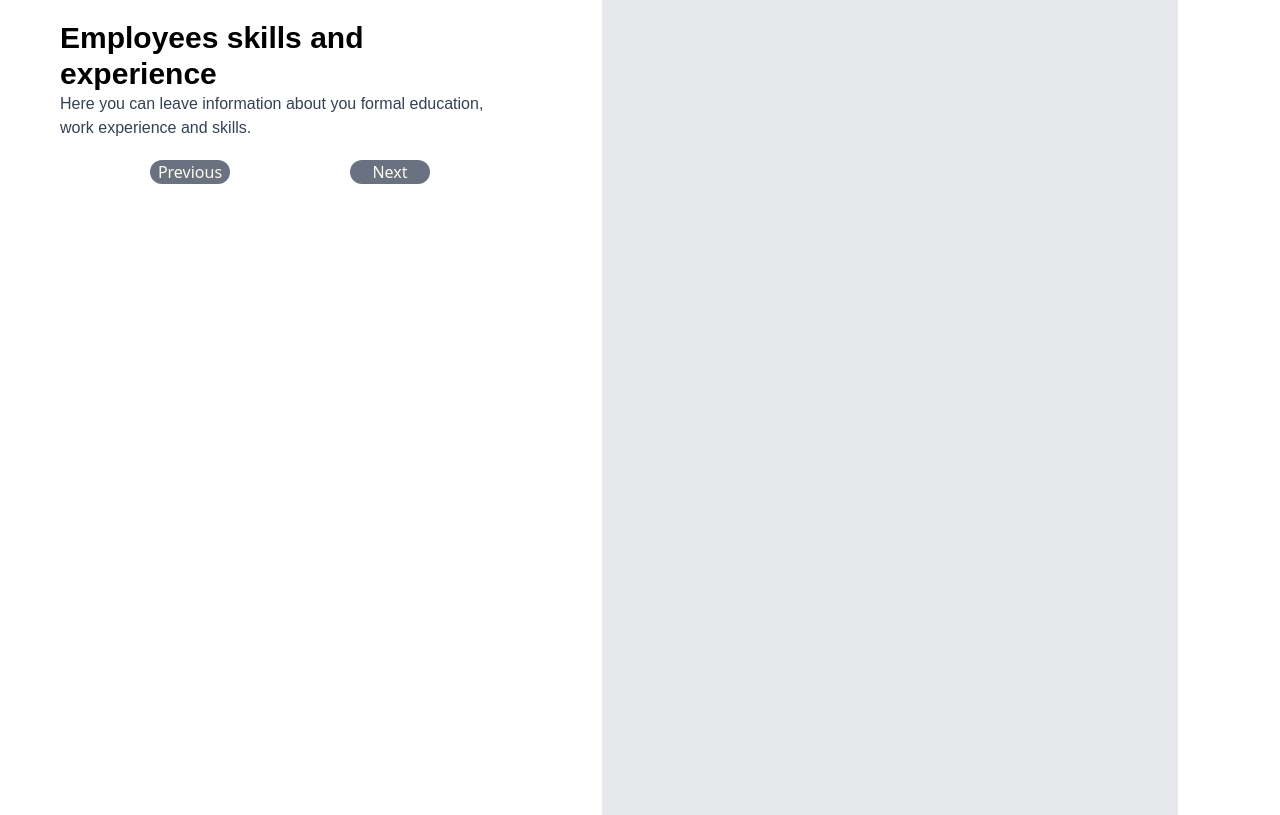
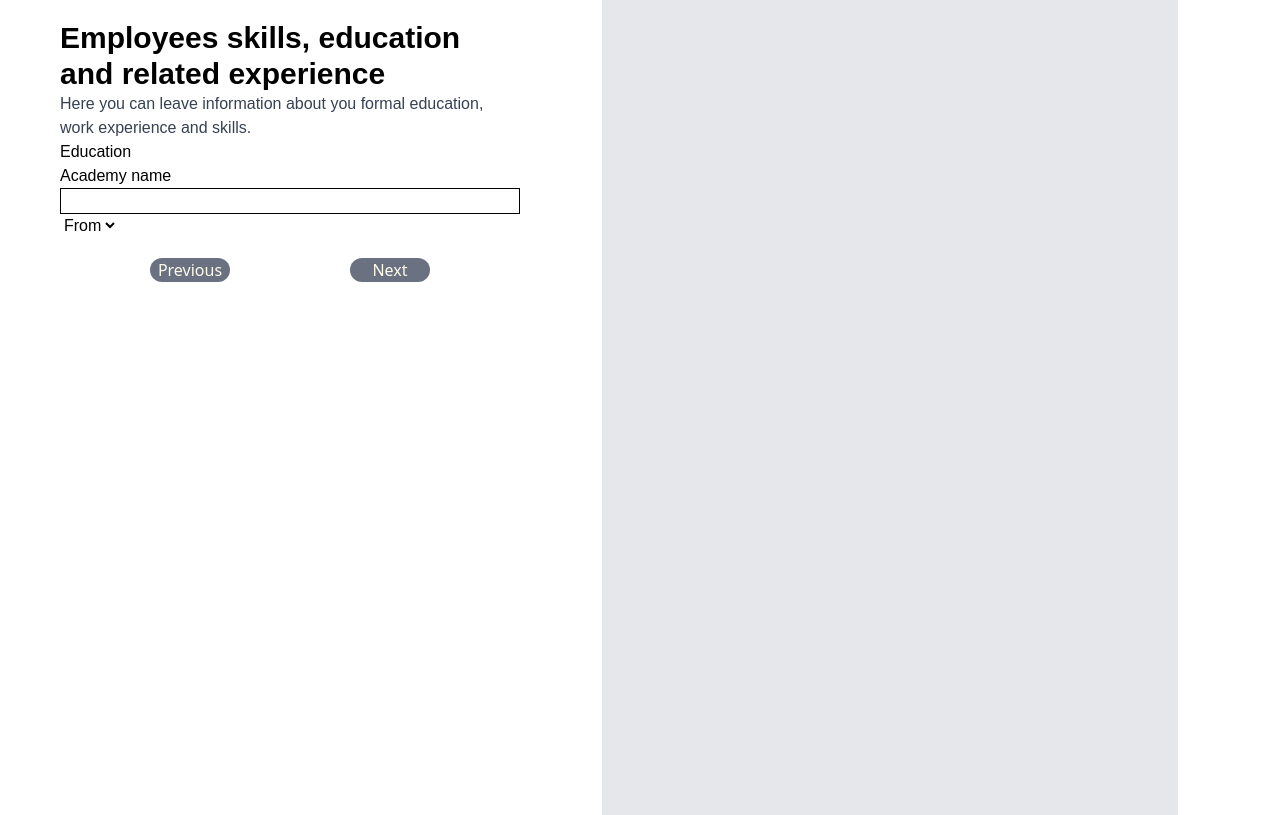
Before and after one commit to thedenisovan/react-cv-project, a React (Vite) app: page / in a window 1280 px wide. Both pictures are taken after a click on the button "Next". Built offline with nearby package versions, Linux system fonts and the light colour scheme.

Commit message:
Add: Component for select dropdown menu

```diff
--- a/src/components/App.jsx
+++ b/src/components/App.jsx
@@ -38,7 +38,7 @@ export default function App() {
   }
 
   return (
-    <div className="max-w-[1200px] flex m-auto md:flex-col md:justify-center lg:flex-row">
+    <div className="max-w-[1200px] flex justify-center m-auto md:flex-col lg:flex-row">
       <div>
         {returnCorrectPage()}
         <div className="flex justify-around m-auto max-w-[400px]">
--- a/src/components/SectionContainer.jsx
+++ b/src/components/SectionContainer.jsx
@@ -1,7 +1,7 @@
 export default function Container({ children }) {
   return (
     <div
-      className="max-w-[500px] m-[1rem] font-[sans-serif] m-auto p-5">
+      className="max-w-[500px] font-[sans-serif] m-auto p-5">
       {children}
     </div>
   )
--- a/src/components/Skills.jsx
+++ b/src/components/Skills.jsx
@@ -1,12 +1,52 @@
-import Container from "./SectionContainer"
+import Container from './SectionContainer';
+
+// Component to generate reusable select dropdown menu in given year range
+function SelectDropdownComp({ yearFrom, yearTo, status }) {
+  if (typeof yearFrom !== 'number' || typeof yearTo !== 'number')
+    throw new Error('Year parameters must be of type number');
+  else if (yearTo < yearFrom)
+    throw new Error('End year must be smaller than start year');
+
+  const years = [];
+  // Pushes years from yearFrom to yearTo in to the year array
+  for (yearFrom; yearFrom <= yearTo; yearFrom++) years.push(yearFrom);
+
+  return (
+    <select>
+      <option disabled selected>
+        {status}
+      </option>
+      {years.map((year) => (
+        <option key={year} value={year}>
+          {year}
+        </option>
+      ))}
+    </select>
+  );
+}
+
+function Experience({ title, type, label }) {
+  return (
+    <form className="flex flex-col">
+      <h2>{title}</h2>
+      <label htmlFor={type}>{label}</label>
+      <input className="border-1" id={type} />
+    </form>
+  );
+}
 
 export default function Skills() {
   return (
     <Container>
-      <h1 className="text-3xl font-bold">Employees skills and experience</h1>
+      <h1 className="text-3xl font-bold">
+        Employees skills, education and related experience
+      </h1>
       <p className="text-1xl font-normal text-gray-700">
-        Here you can leave information about you formal education, work experience and skills.
+        Here you can leave information about you formal education, work
+        experience and skills.
       </p>
+      <Experience title="Education" label="Academy name" />
+      <SelectDropdownComp status="From" yearFrom={2010} yearTo={2025} />
     </Container>
-  )
+  );
 }
```
